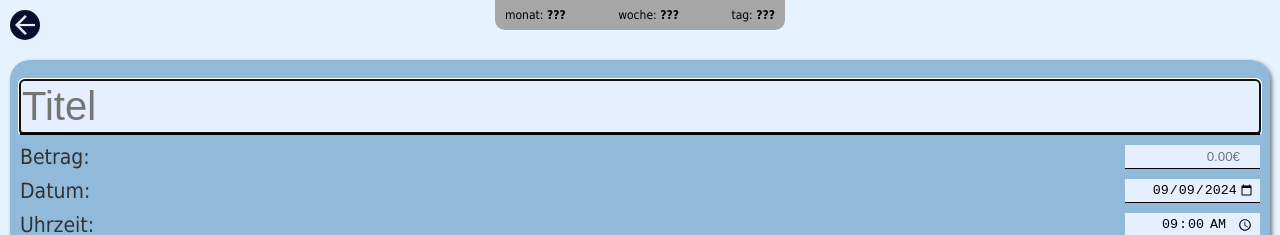
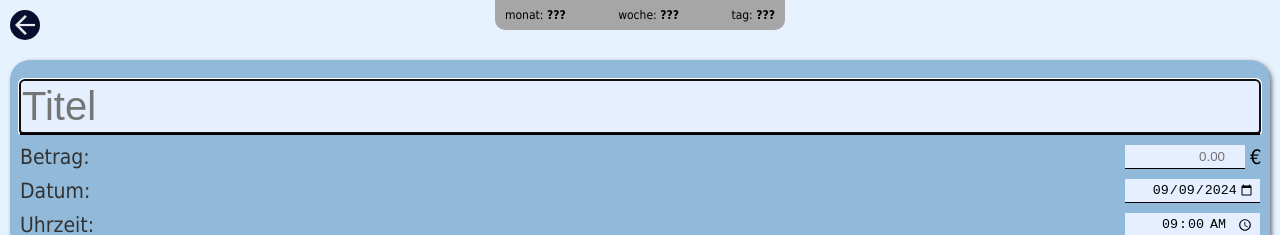
Before and after one commit to snipsllll/MoneyManagerPwa, an Angular app: page /createBuchung in a window 1280 px wide. Shown: the top 235 px of the page. Built offline with nearby package versions, Linux system fonts and the light colour scheme.

Commit message:
€ in edit und create buchung

```diff
--- a/src/app/SharedComponents/create-buchung/create-buchung.component.css
+++ b/src/app/SharedComponents/create-buchung/create-buchung.component.css
@@ -216,3 +216,17 @@ hr {
   color: #323232;
   margin-left: 7px;
 }
+
+.betrag-input-wrapper {
+  display: flex;
+  align-items: center;
+}
+
+.betrag-euro-zeichen {
+  width: 10px;
+  margin-left: 5px;
+}
+
+.betrag-input {
+  width: 115px;
+}
--- a/src/app/SharedComponents/create-buchung/create-buchung.component.html
+++ b/src/app/SharedComponents/create-buchung/create-buchung.component.html
@@ -41,7 +41,12 @@
           <div class="create-eintrag__label">
             Betrag:
           </div>
-          <input type="number" [(ngModel)]="buchung.betrag" class="create-eintrag__data" placeholder="0.00€" (ngModelChange)="onBetragChanged()">
+          <div class="betrag-input-wrapper">
+            <input type="number" [(ngModel)]="buchung.betrag" class="create-eintrag__data betrag-input" placeholder="0.00" (ngModelChange)="onBetragChanged()">
+            <div class="betrag-euro-zeichen">
+              €
+            </div>
+          </div>
         </div>
       </div>
 
--- a/src/app/SharedComponents/edit-buchung/edit-buchung.component.css
+++ b/src/app/SharedComponents/edit-buchung/edit-buchung.component.css
@@ -232,3 +232,17 @@ hr {
   color: #323232;
   margin-left: 7px;
 }
+
+.betrag-input-wrapper {
+  display: flex;
+  align-items: center;
+}
+
+.betrag-euro-zeichen {
+  width: 10px;
+  margin-left: 5px;
+}
+
+.betrag-input {
+  width: 115px;
+}
--- a/src/app/SharedComponents/edit-buchung/edit-buchung.component.html
+++ b/src/app/SharedComponents/edit-buchung/edit-buchung.component.html
@@ -42,8 +42,12 @@
           <div class="create-eintrag__label">
             Betrag:
           </div>
-          <input type="number" [(ngModel)]="buchung()!.betrag" class="create-eintrag__data" placeholder="0.00€"
-                 (ngModelChange)="onBetragChanged()">
+          <div class="betrag-input-wrapper">
+            <input type="number" [(ngModel)]="buchung()!.betrag" class="create-eintrag__data betrag-input" placeholder="0.00" (ngModelChange)="onBetragChanged()">
+            <div class="betrag-euro-zeichen">
+              €
+            </div>
+          </div>
         </div>
       </div>
 
```
